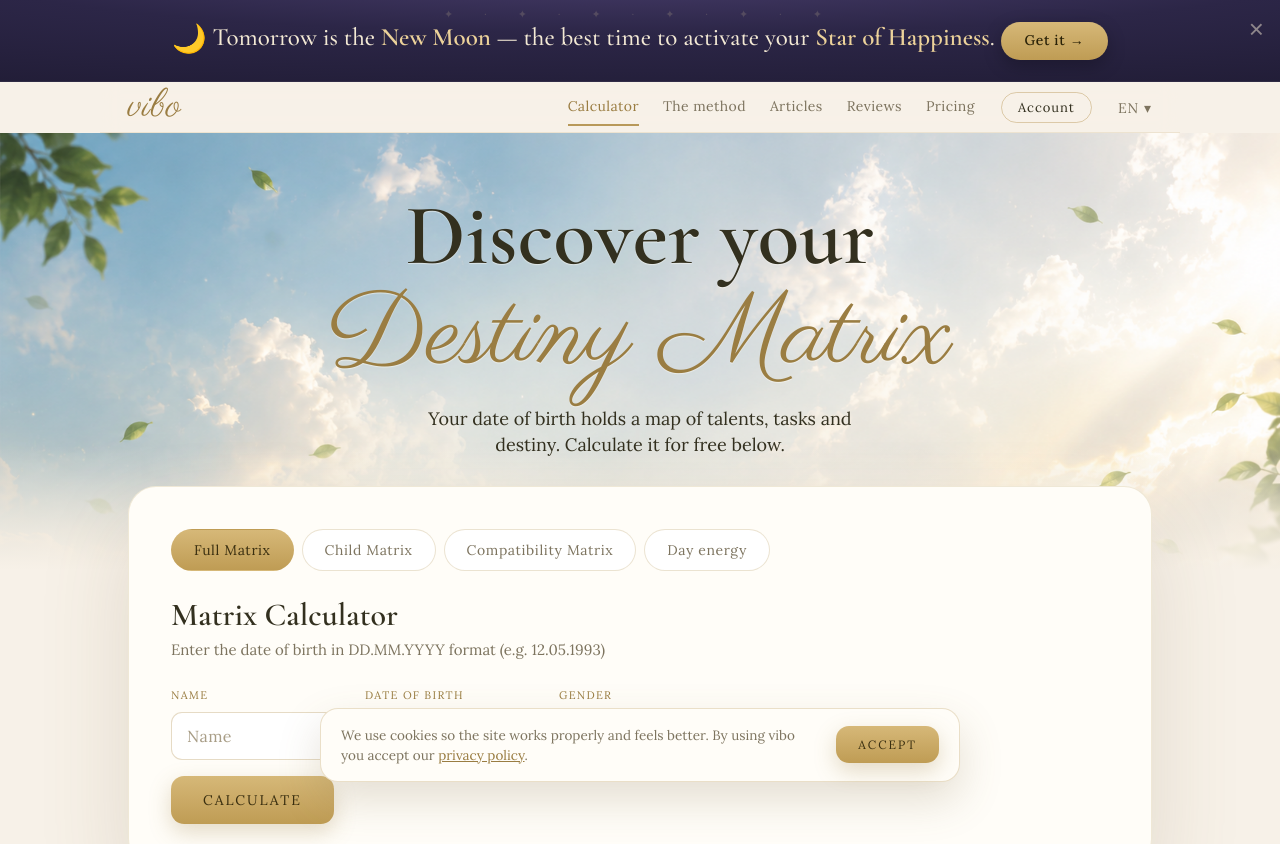
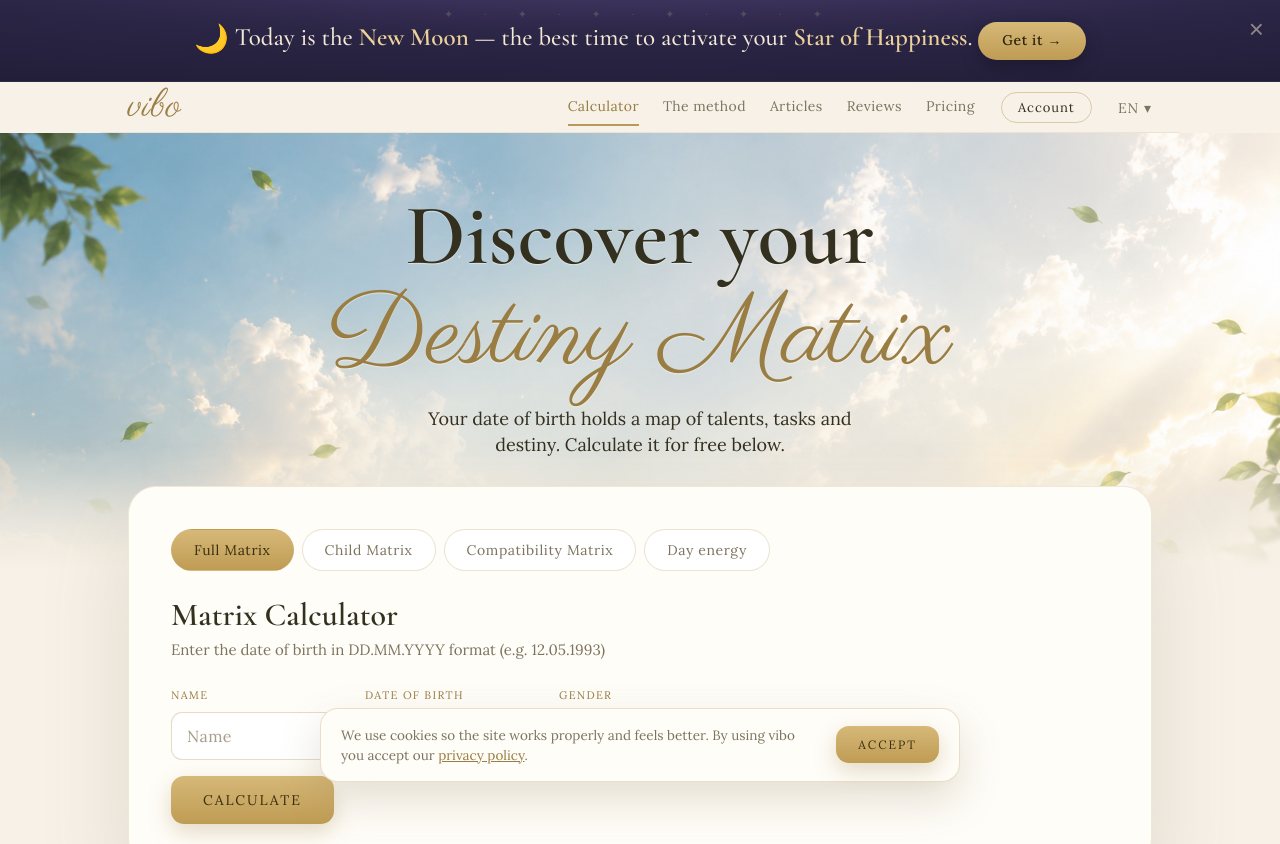
Before and after one commit to portonenko/vibo-club-matryca, a website: page site/index.html in a window 1280 px wide. Shown: the top 844 px of the page. Drawn offline with nearby package versions, Linux system fonts and the light colour scheme.

Commit message:
Promo: New Moon is today (re-show after text change)

```diff
--- a/site/index.html
+++ b/site/index.html
@@ -568,7 +568,7 @@ try{ if(localStorage.getItem('vibo_cookies')==='1'){ fbq('consent','grant'); fbq
 <main>
 
   <div class="promo" id="promo" onclick="buyProduct('star')">
-    <span class="promo-txt"><span class="promo-moon">🌙</span> <span data-i18n-html="promo_txt">Jutro <b>Nów</b> — najlepszy czas, by aktywować swoją <b>Gwiazdę Szczęścia</b>.</span> <span class="promo-cta" data-i18n="promo_cta">Odbierz ją →</span></span>
+    <span class="promo-txt"><span class="promo-moon">🌙</span> <span data-i18n-html="promo_txt">Dziś <b>Nów</b> — najlepszy czas, by aktywować swoją <b>Gwiazdę Szczęścia</b>.</span> <span class="promo-cta" data-i18n="promo_cta">Odbierz ją →</span></span>
     <button class="promo-x" aria-label="X" onclick="event.stopPropagation();closePromo()">×</button>
   </div>
 
@@ -1031,7 +1031,7 @@ const I18N={
   m_h2d:'Before you read the interpretation',
   m_p7:'Avoid the main mistake — do not divide energies into “good” and “bad”. They do not exist. Each of the 22 energies is a vast spectrum: it can be your strength (in plus) or create tension (in minus). My authorial PDF reports have one goal — to gently and deeply guide your energies into their maximum, creative plus.',
   m_btn:'Calculate your matrix',
-  back:'Back',legal_updated:'Last updated: 06.2026.',cookie_ok:'Accept',promo_txt:'Tomorrow is the <b>New Moon</b> — the best time to activate your <b>Star of Happiness</b>.',promo_cta:'Get it →',cookie_txt:'We use cookies so the site works properly and feels better. By using vibo you accept our <a onclick="goPrivacy()">privacy policy</a>.',
+  back:'Back',legal_updated:'Last updated: 06.2026.',cookie_ok:'Accept',promo_txt:'Today is the <b>New Moon</b> — the best time to activate your <b>Star of Happiness</b>.',promo_cta:'Get it →',cookie_txt:'We use cookies so the site works properly and feels better. By using vibo you accept our <a onclick="goPrivacy()">privacy policy</a>.',
   art_h1:'Articles',art_lead:'Texts about the Destiny Matrix, the energies and working with them.',art_read:'Read',art_back:'← All articles',art_soon:'Coming soon',art_prep:'The first article is in preparation.',
   rev_h1:'Reviews',rev_sub:'Real messages from our clients',rev_place:'Space for a customer review.',
   pr_h1:'Pricing',pr_lead:'Full, authorial PDF reports — ready right after payment.',
@@ -1102,7 +1102,7 @@ const I18N={
   m_h2d:'Bevor du die Auslegung liest',
   m_p7:'Vermeide den Hauptfehler — teile die Energien nicht in „gut“ und „böse“ ein. Solche gibt es nicht. Jede der 22 Energien ist ein riesiges Spektrum: Sie kann deine Stärke sein (im Plus) oder Spannung erzeugen (im Minus). Meine PDF-Berichte haben ein Ziel — deine Energien sanft und tief in ihr maximales, schöpferisches Plus zu führen.',
   m_btn:'Berechne deine Matrix',
-  back:'Zurück',legal_updated:'Zuletzt aktualisiert: 06.2026.',cookie_ok:'Akzeptieren',promo_txt:'Morgen ist <b>Neumond</b> — die beste Zeit, deinen <b>Stern des Glücks</b> zu aktivieren.',promo_cta:'Jetzt holen →',cookie_txt:'Wir verwenden Cookies, damit die Seite richtig funktioniert und angenehmer ist. Mit der Nutzung von vibo akzeptierst du unsere <a onclick="goPrivacy()">Datenschutzerklärung</a>.',
+  back:'Zurück',legal_updated:'Zuletzt aktualisiert: 06.2026.',cookie_ok:'Akzeptieren',promo_txt:'Heute ist <b>Neumond</b> — die beste Zeit, deinen <b>Stern des Glücks</b> zu aktivieren.',promo_cta:'Jetzt holen →',cookie_txt:'Wir verwenden Cookies, damit die Seite richtig funktioniert und angenehmer ist. Mit der Nutzung von vibo akzeptierst du unsere <a onclick="goPrivacy()">Datenschutzerklärung</a>.',
   art_h1:'Artikel',art_lead:'Texte über die Schicksalsmatrix, die Energien und die Arbeit mit ihnen.',art_read:'Lesen',art_back:'← Alle Artikel',art_soon:'Bald',art_prep:'Der erste Artikel ist in Vorbereitung.',
   rev_h1:'Bewertungen',rev_sub:'Echte Nachrichten unserer Kundinnen',rev_place:'Platz für eine Kundenbewertung.',
   pr_h1:'Preise',pr_lead:'Vollständige PDF-Berichte — fertig direkt nach der Zahlung.',
@@ -1865,8 +1865,8 @@ function showView(v){
   document.body.classList.toggle('subpage', v!=='home');
   window.scrollTo({top:0,behavior:'smooth'});
 }
-function closePromo(){ try{localStorage.setItem('vibo_promo_v1','1');}catch(e){} const p=document.getElementById('promo'); if(p)p.classList.add('hide'); }
-(function(){ let h=false; try{h=localStorage.getItem('vibo_promo_v1')==='1';}catch(e){} const p=document.getElementById('promo'); if(!p)return; p.classList.add('hide'); if(h)return; setTimeout(()=>{p.classList.remove('hide');p.classList.add('promo-in');},4000); })();
+function closePromo(){ try{localStorage.setItem('vibo_promo_v2','1');}catch(e){} const p=document.getElementById('promo'); if(p)p.classList.add('hide'); }
+(function(){ let h=false; try{h=localStorage.getItem('vibo_promo_v2')==='1';}catch(e){} const p=document.getElementById('promo'); if(!p)return; p.classList.add('hide'); if(h)return; setTimeout(()=>{p.classList.remove('hide');p.classList.add('promo-in');},4000); })();
 function acceptCookies(){ try{localStorage.setItem('vibo_cookies','1');}catch(e){} if(window.gtag) gtag('consent','update',{'analytics_storage':'granted'}); if(window.fbq){ fbq('consent','grant'); fbq('track','PageView'); } const b=document.getElementById('cookie-bar'); if(b)b.classList.remove('show'); }
 /* swipe od lewej krawędzi w prawo = powrót (telefon) */
 let _swX=0,_swY=0;
```
Also changed, not shown: site/preview.html (+5 -5 lines).
